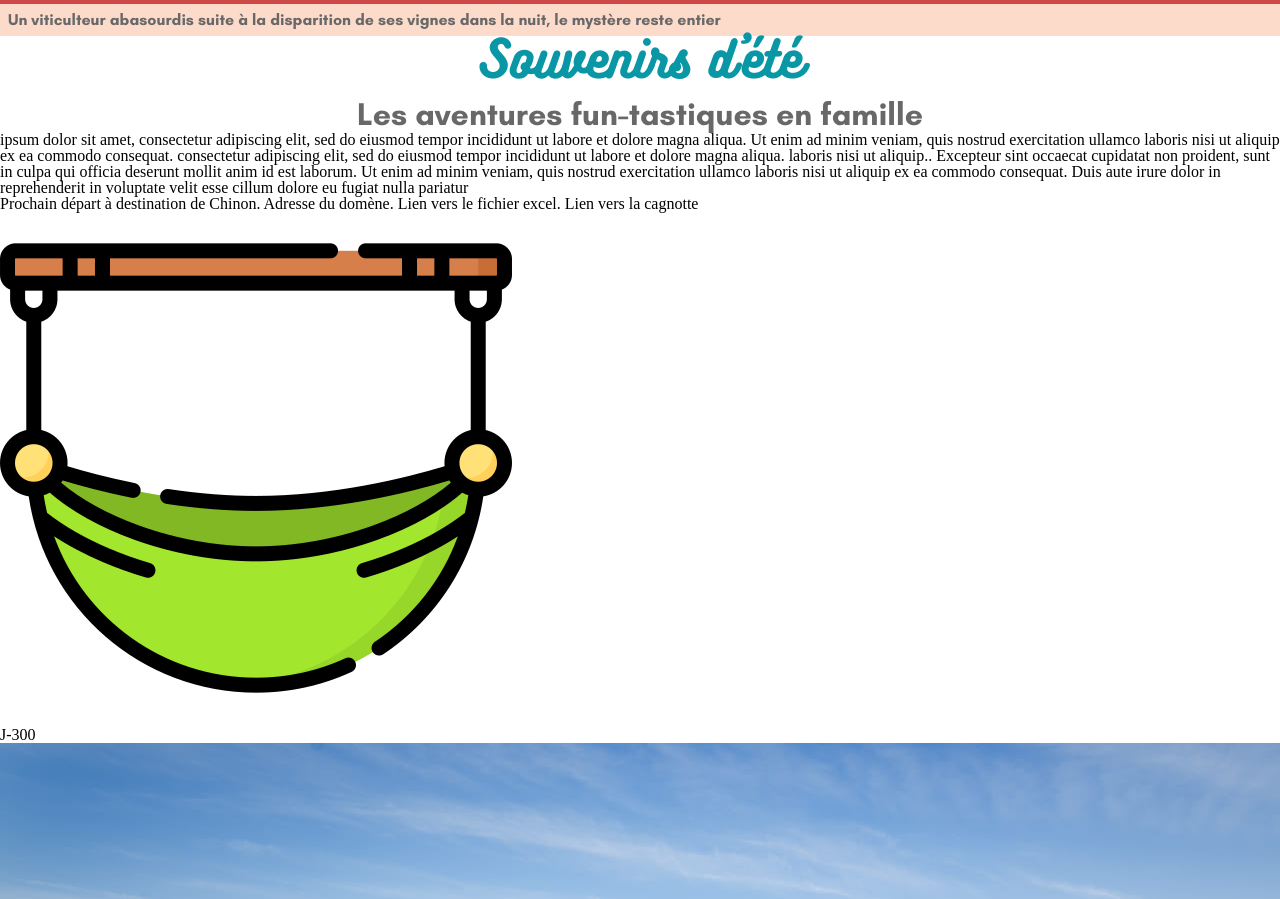
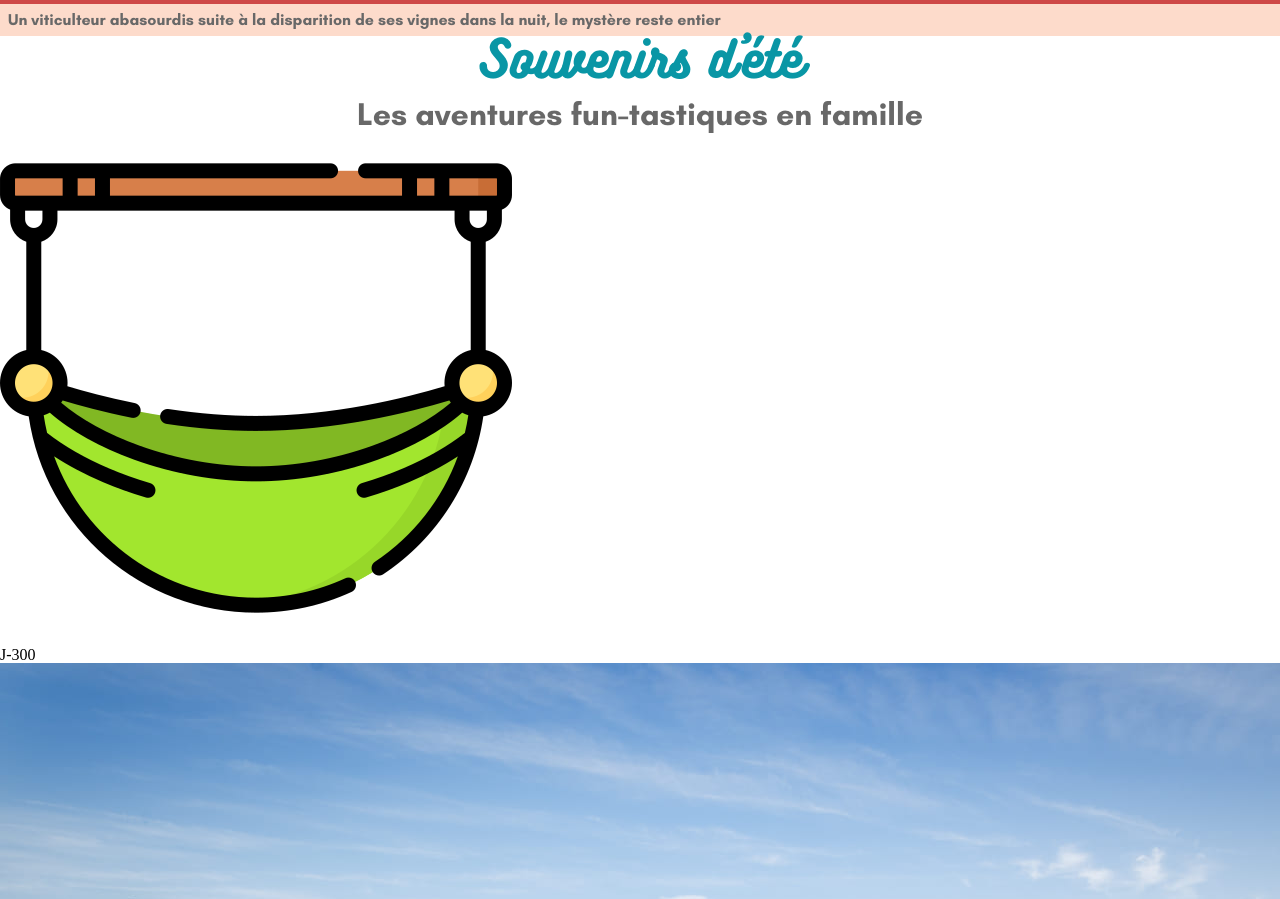
Before and after one commit to PixelsAndCookies/lets-go-to-the-summer, a React (Vite) app: page / in a window 1280 px wide. Shown: the part 800-1699 px from the top of the page. Built offline with nearby package versions, Linux system fonts and the light colour scheme.

Commit message:
Update Description.jsx

```diff
--- a/src/components/Description/Description.jsx
+++ b/src/components/Description/Description.jsx
@@ -1,15 +1,8 @@
-import description from '../../data/description.json'
-
-export const Description = () => {
+export const Description = ({title, content}) => {
     return (
         <>
-            {description.map((text, id) => {
-                return (
-                    <div key={id}>
-                        <p>{text.content}</p>
-                    </div>
-                )
-            })}
+            <h2>{title}</h2>
+            <p>{content}</p>
         </>
     )
 }
```
